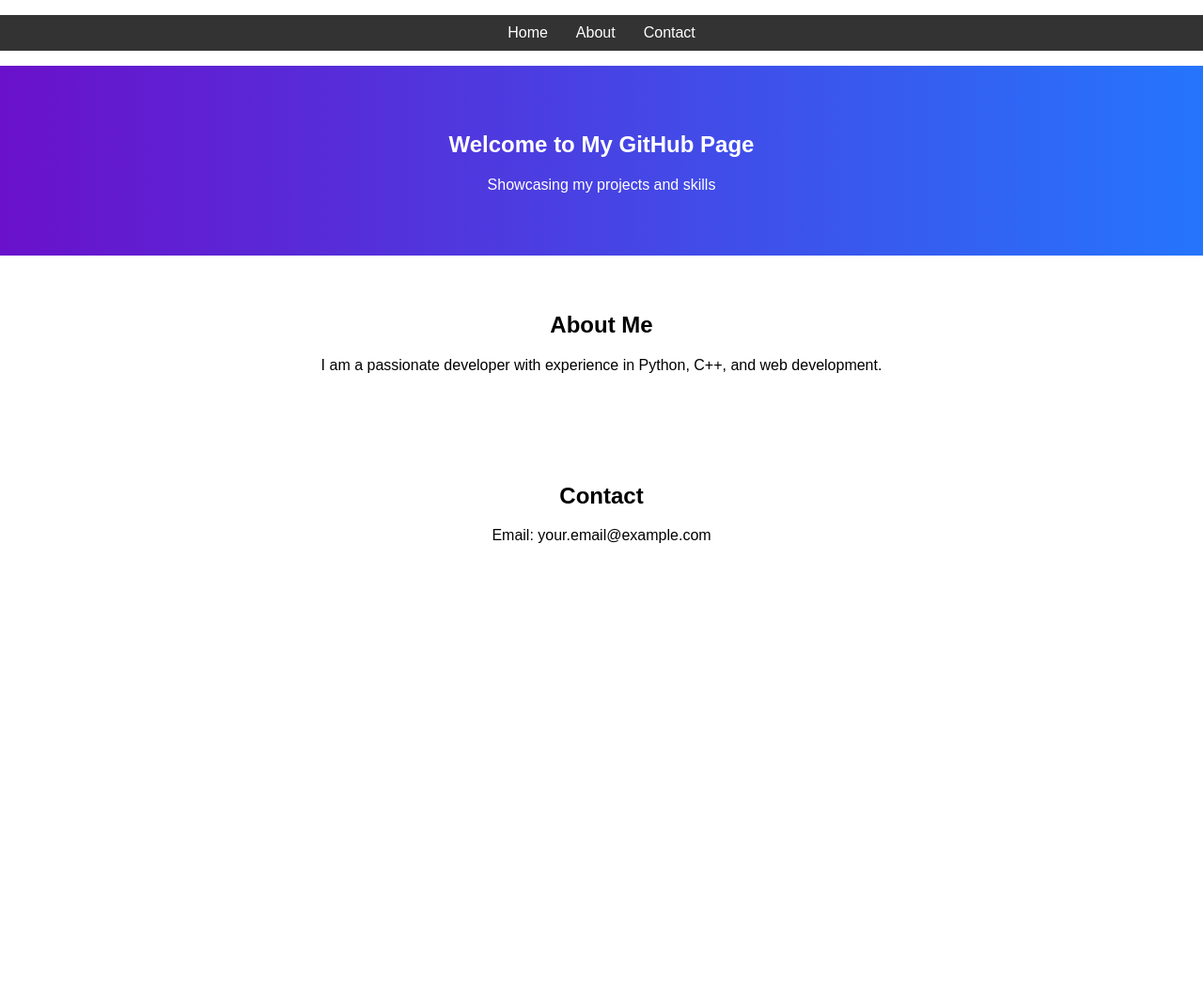
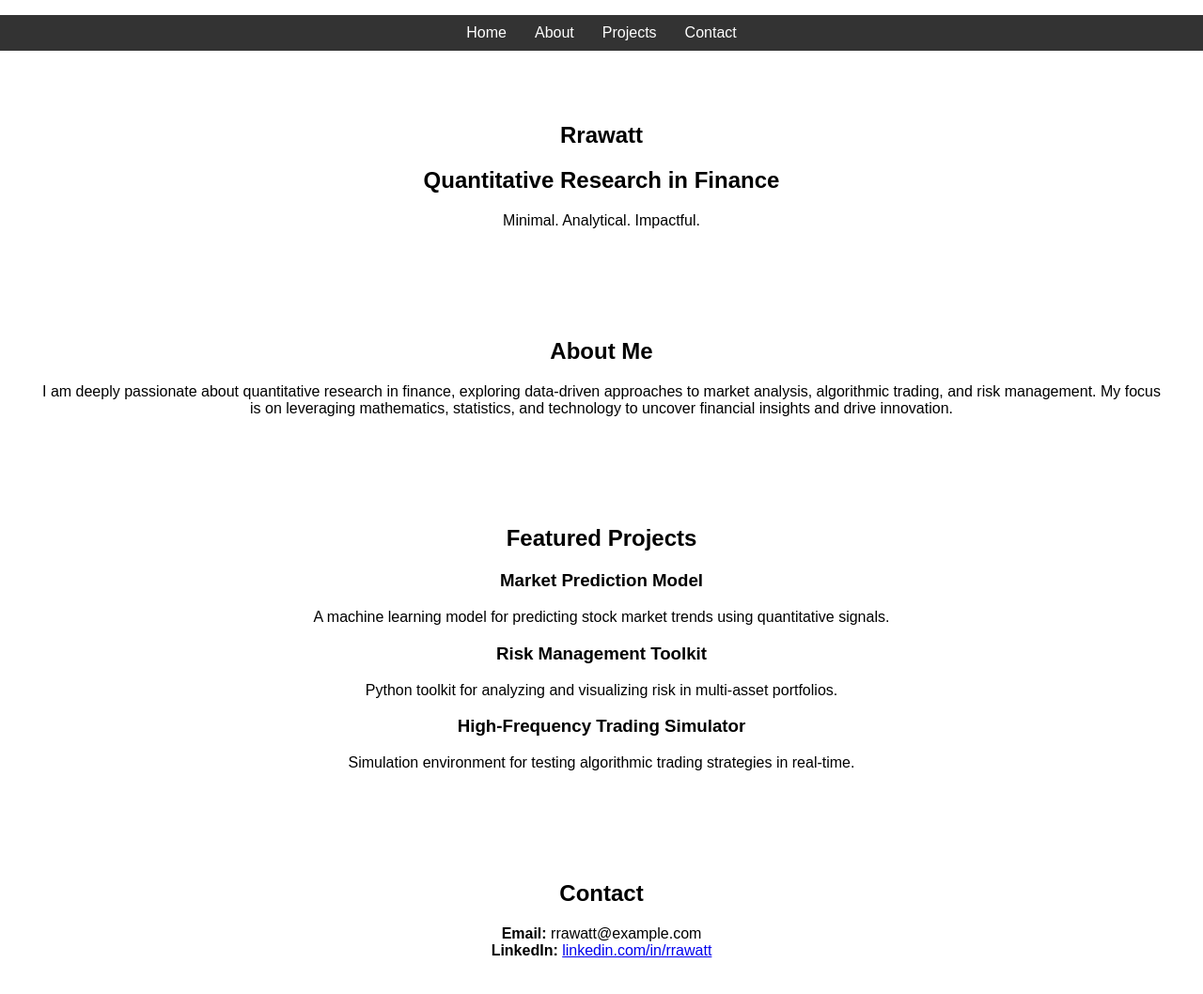
Before and after one commit to rrawatt/rrawatt.github.io, a plain HTML site: page index.html in a window 1280 px wide. Shown: the whole page at 94% size. Before the commit the page ends 800 px from the top, so only its background shows below. Drawn offline with Linux system fonts and the light colour scheme.

Commit message:
Minimal quant finance portfolio homepage

```diff
--- a/index.html
+++ b/index.html
@@ -2,32 +2,55 @@
 <html lang="en">
 <head>
   <meta charset="UTF-8">
-    <meta name="viewport" content="width=device-width, initial-scale=1.0">
-    <title>My Portfolio</title>
+  <meta name="viewport" content="width=device-width,initial-scale=1.0">
+  <title>Rrawatt | Quantitative Research Portfolio</title>
   <link rel="stylesheet" href="styles.css">
 </head>
 <body>
-    <header>
   <nav>
     <ul>
       <li><a href="#home">Home</a></li>
       <li><a href="#about">About</a></li>
+      <li><a href="#projects">Projects</a></li>
       <li><a href="#contact">Contact</a></li>
     </ul>
   </nav>
-    </header>
-    <section id="home" class="hero">
-        <h1>Welcome to My GitHub Page</h1>
-        <p>Showcasing my projects and skills</p>
+  <section id="home">
+    <div class="centered">
+      <h1>Rrawatt</h1>
+      <h2>Quantitative Research in Finance</h2>
+      <p class="subtitle">Minimal. Analytical. Impactful.</p>
+    </div>
   </section>
   <section id="about">
     <h2>About Me</h2>
-        <p>I am a passionate developer with experience in Python, C++, and web development.</p>
+    <p>
+      I am deeply passionate about quantitative research in finance, exploring data-driven approaches to market analysis, algorithmic trading, and risk management. My focus is on leveraging mathematics, statistics, and technology to uncover financial insights and drive innovation.
+    </p>
+  </section>
+  <section id="projects">
+    <h2>Featured Projects</h2>
+    <div class="project-list">
+      <div class="project">
+        <h3>Market Prediction Model</h3>
+        <p>A machine learning model for predicting stock market trends using quantitative signals.</p>
+      </div>
+      <div class="project">
+        <h3>Risk Management Toolkit</h3>
+        <p>Python toolkit for analyzing and visualizing risk in multi-asset portfolios.</p>
+      </div>
+      <div class="project">
+        <h3>High-Frequency Trading Simulator</h3>
+        <p>Simulation environment for testing algorithmic trading strategies in real-time.</p>
+      </div>
+    </div>
   </section>
   <section id="contact">
     <h2>Contact</h2>
-        <p>Email: your.email@example.com</p>
+    <p>
+      <strong>Email:</strong> rrawatt@example.com<br>
+      <strong>LinkedIn:</strong> <a href="https://linkedin.com/in/rrawatt" target="_blank">linkedin.com/in/rrawatt</a>
+    </p>
   </section>
-    <script src="script.js"></script>
 </body>
 </html>
```
Lines whose indentation alone changed are shown as unchanged.
